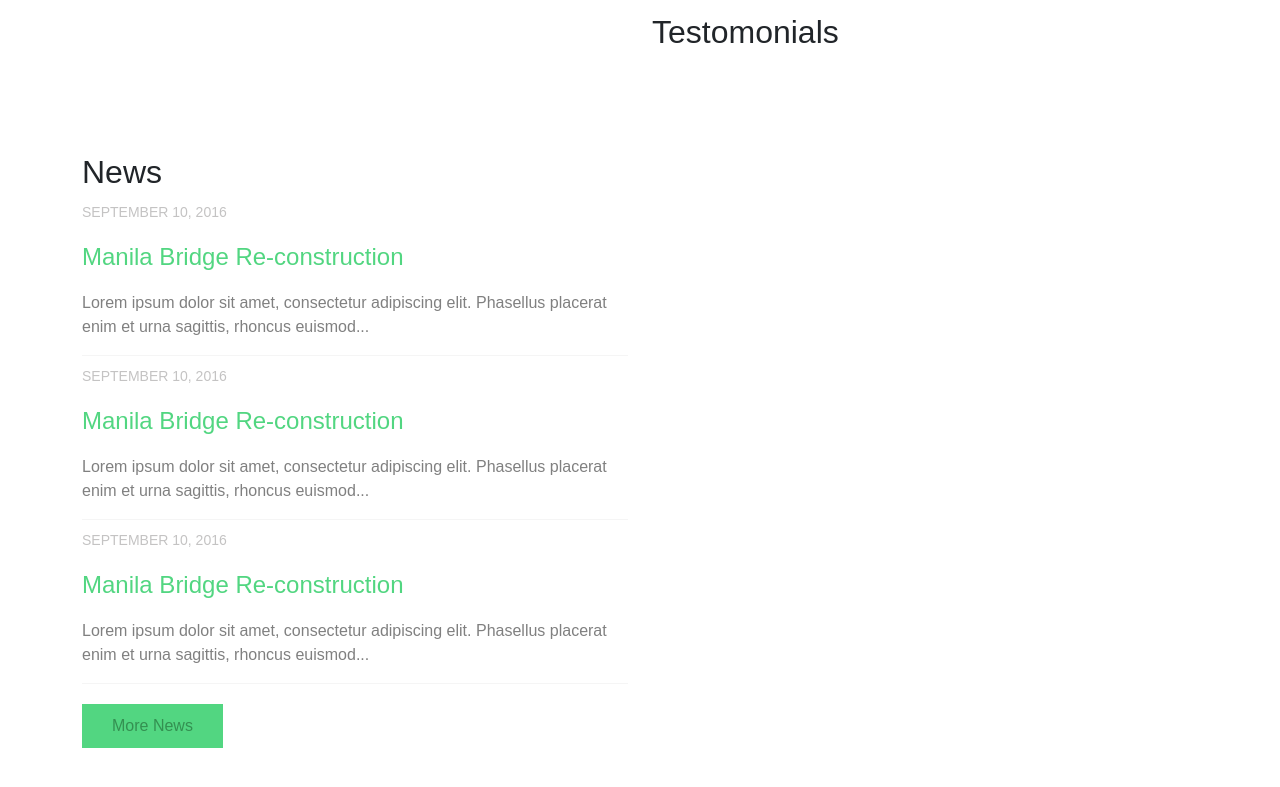
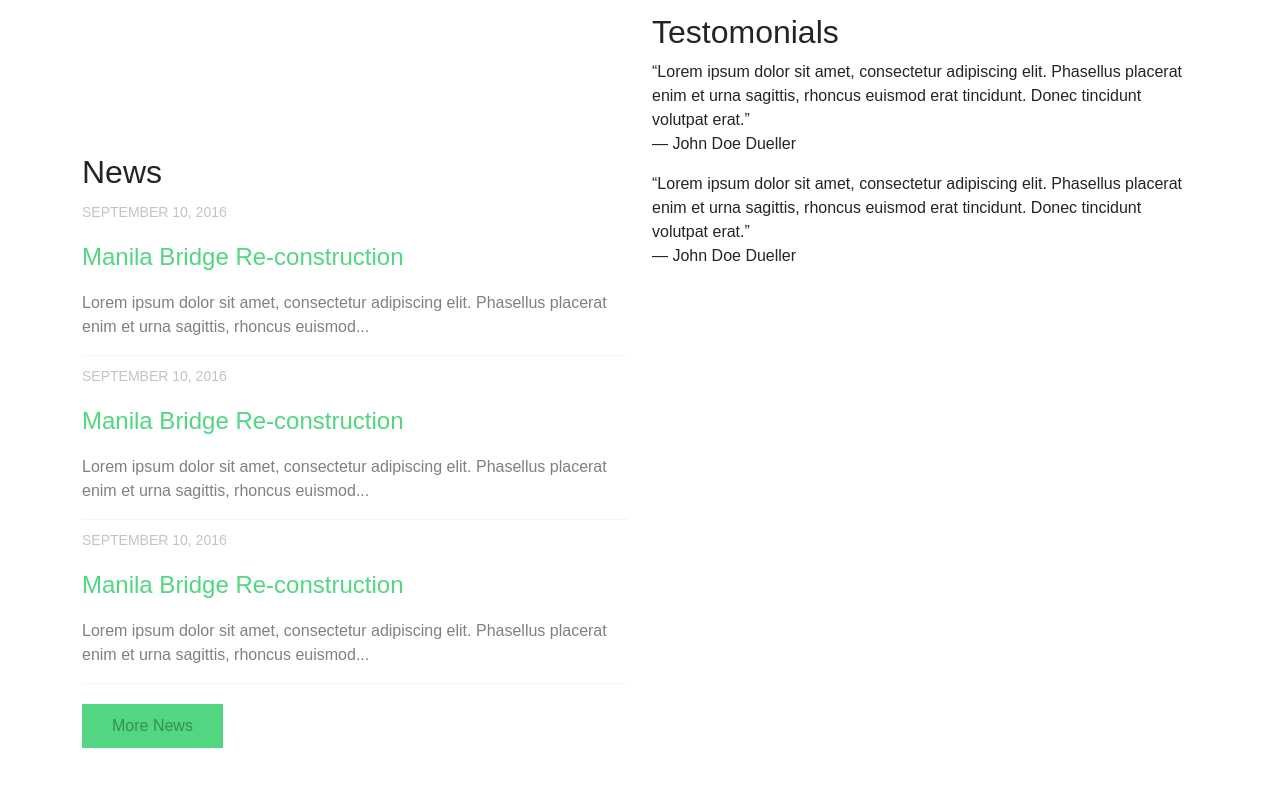
Before and after one commit to farruxaliyev299/berylliumTask, a plain HTML site: page index.html in a window 1280 px wide. Shown: the part 1517-2304 px from the top of the page. Drawn offline with nearby package versions, Linux system fonts and the light colour scheme.

Commit message:
update 10

```diff
--- a/index.html
+++ b/index.html
@@ -217,13 +217,22 @@
                     <div class="testimonials col-6">
                         <h2>Testomonials</h2>
                         <div class="testimonials-item">
+                            <q>Lorem ipsum dolor sit amet, consectetur adipiscing elit. Phasellus placerat enim et urna sagittis, rhoncus euismod erat tincidunt. Donec tincidunt volutpat erat.</q>
                             <blockquote>
+                                — John Doe Dueller
+                            </blockquote>
+                        </div>
+                        <div class="testimonials-item">
+                            <q>Lorem ipsum dolor sit amet, consectetur adipiscing elit. Phasellus placerat enim et urna sagittis, rhoncus euismod erat tincidunt. Donec tincidunt volutpat erat.</q>
+                            <blockquote>
+                                — John Doe Dueller
                             </blockquote>
                         </div>
                     </div>
                 </div>
             </section>
             <!-- News & Testomonials section end-->
+
 
         </div>
     </main>
```
